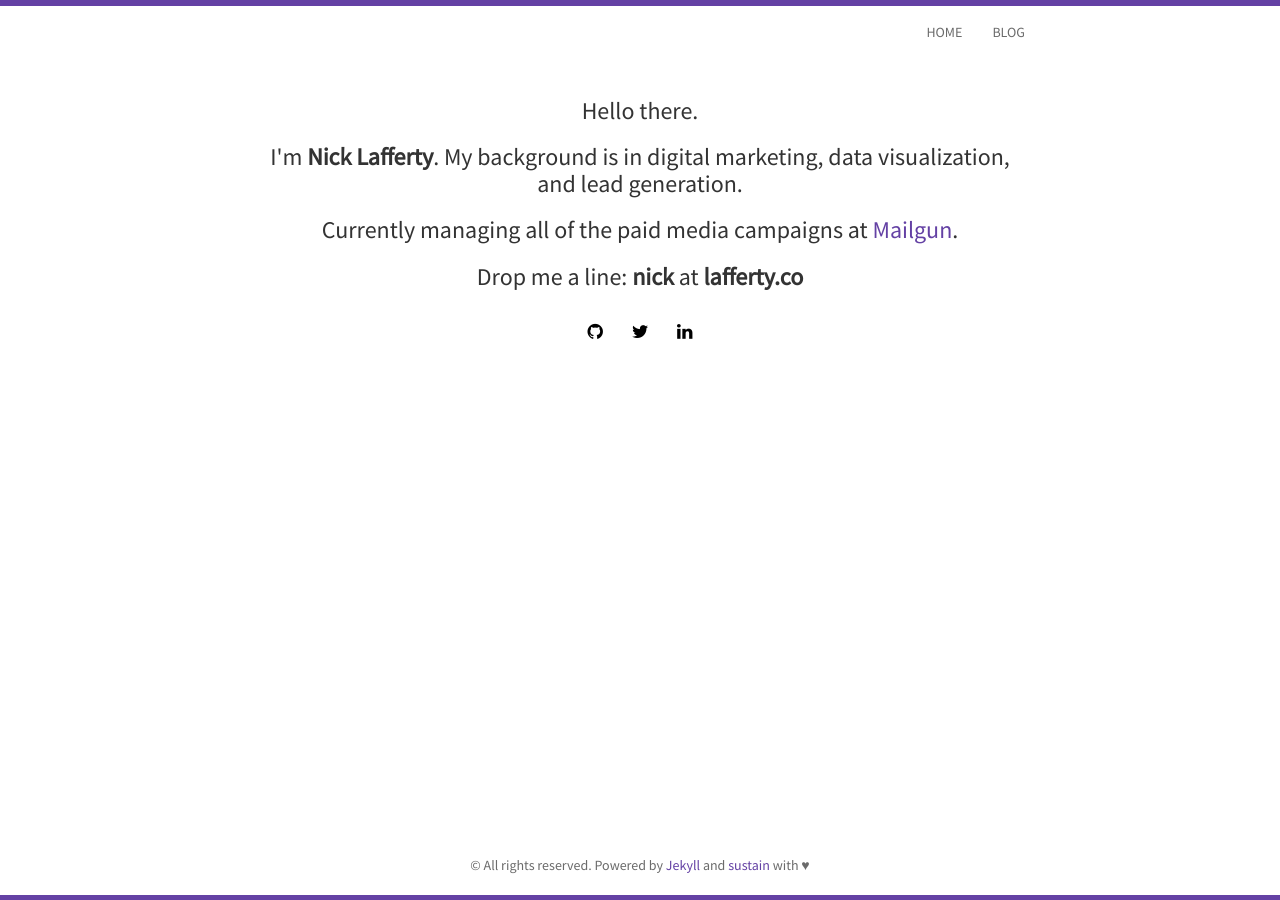
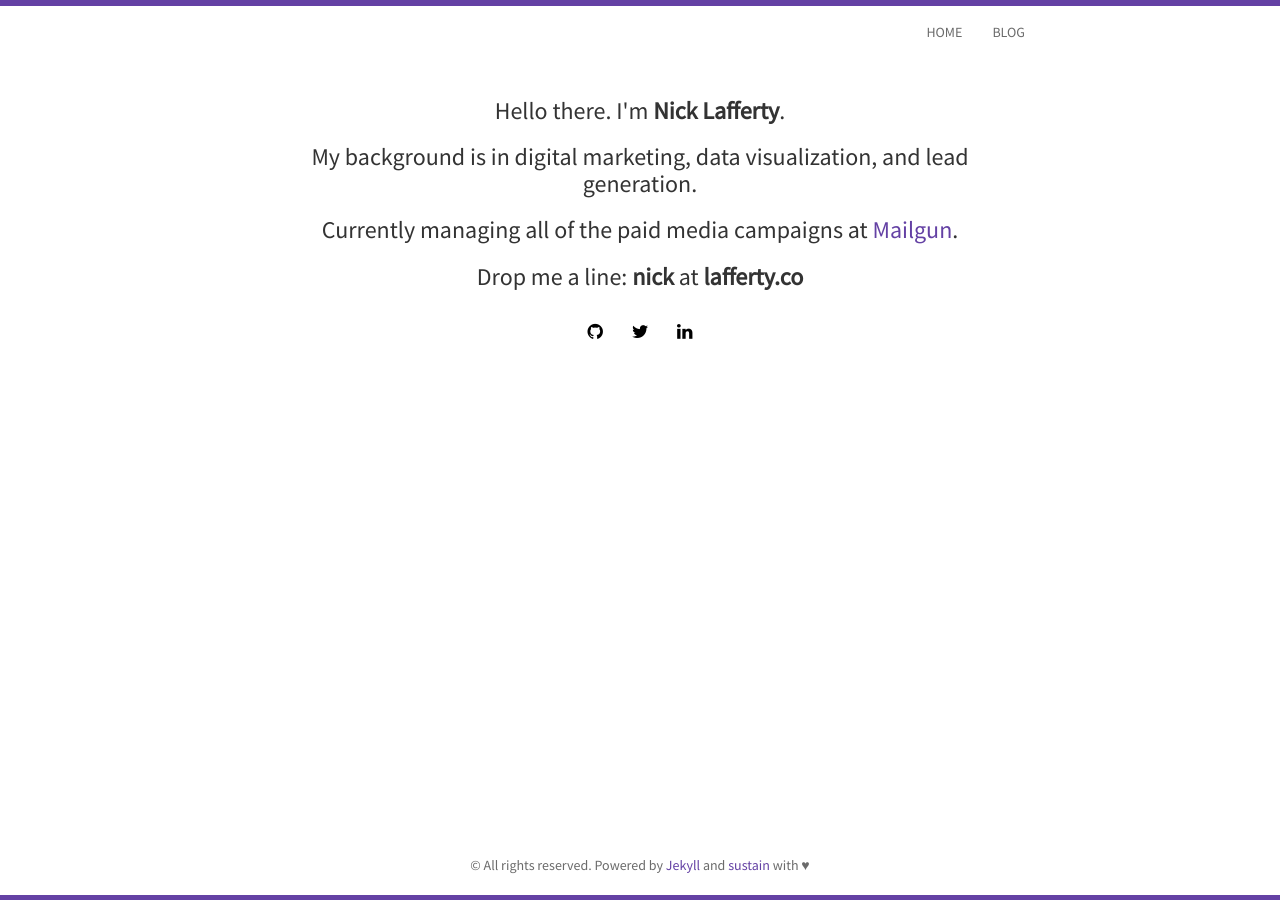
Before and after one commit to NLaff/Lafferty.co, a Jekyll site: the page built from index.html, in a window 1280 px wide. Built offline with Jekyll 4.4.1, drawn with Linux system fonts in a browser that asks for light colours; nearby versions of some CDN libraries; the list of posts is cut into pages by our own code.

Commit message:
shifting text around

```diff
--- a/index.html
+++ b/index.html
@@ -7,8 +7,8 @@ layout: home
 	  <!--<div class="avatar">
 		<img class="img-circle" src="{{ site.baseurl }}assets/img/{{ site.avatar }}" alt="Profile image" width="150" height="150">
 	  </div>!-->
-	  <h3>Hello there.</h3>
-	  <h3>I'm <strong>{{ site.author }}</strong>. My background is in digital marketing, data visualization, and lead generation.</h3>
+	  <h3>Hello there. I'm <strong>{{ site.author }}</strong>.</h3>
+	  <h3>My background is in digital marketing, data visualization, and lead generation.</h3>
 	  <h3>Currently managing all of the paid media campaigns at <a href="https://Mailgun.com">Mailgun</a>.</h3>
 	  <h3>Drop me a line: <strong>nick</strong> at <strong>lafferty.co</strong></h3>
 	  {% include social.html %}
```
